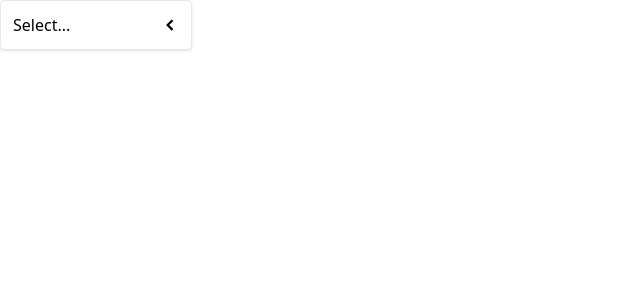
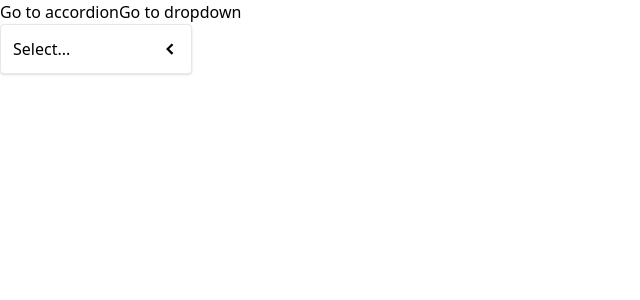
Before and after one commit to kblyclkn/navigation-routing, a React (Create React App) app: page /dropdown in a window 1280 px wide. Shown: the top 300 px of the page, without its empty margins (0-640 px from the left). Built offline with nearby package versions, Linux system fonts and the light colour scheme.

Commit message:
Link Route js eklendi

```diff
--- a/src/App.js
+++ b/src/App.js
@@ -1,27 +1,22 @@
-import { useState } from "react";
-import Dropdown from "./components/Dropdown";
+import Link from "./components/Link";
+import Route from "./components/Route";
+import AccordionPages from "./pages/AccordionPage";
+import DropdownPage from "./pages/DropdownPage";
 
 function App() {
-  const [selection, setSelection] = useState(null);
-
-  const handleSelect = (option) => {
-    setSelection(option);
-  };
-
-  const options = [
-    { label: "Red", value: "red" },
-    { label: "Green", value: "green" },
-    { label: "Blue", value: "blue" },
-  ];
-
   return (
-    <div className="flex">
-      <Dropdown
-        options={options}
-        value={selection}
-        onChange={handleSelect}
-        />
+    <div>
+      <Link to="/accordion">Go to accordion</Link>
+      <Link to="/dropdown">Go to dropdown</Link>
+      <div>
+        <Route path="/accordion">
+          <AccordionPages />
+        </Route>
+        <Route path="/dropdown">
+          <DropdownPage />
+        </Route>
       </div>
+    </div>
   );
 }
 
--- a/src/components/Dropdown.js
+++ b/src/components/Dropdown.js
@@ -8,15 +8,13 @@
 
   useEffect(() => {
     const handler = (event) => {
-
-      if(!divEl.current) {
+      if (!divEl.current) {
         return;
       }
 
       if (!divEl.current.contains(event.target)) {
         setIsOpen(false);
       }
-
     };
     document.addEventListener("click", handler, true);
 
--- /dev/null
+++ b/src/components/Link.js
@@ -0,0 +1,15 @@
+import { useContext } from "react";
+import NavigationContext from "../context/navigation";
+
+function Link({ to, children }) {
+  const { navigate } = useContext(NavigationContext);
+
+  const handleClick = (event) => {
+    event.preventDefault();
+    navigate(to);
+  };
+
+  return <a onClick={handleClick}>{children}</a>;
+}
+
+export default Link;
--- /dev/null
+++ b/src/components/Route.js
@@ -0,0 +1,13 @@
+import { useContext } from "react";
+import NavigationContext from "../context/navigation";
+
+function Route({ path, children }) {
+  const { currentPath } = useContext(NavigationContext);
+  if (path === currentPath) {
+    return children;
+  }
+
+  return null;
+}
+
+export default Route;
--- /dev/null
+++ b/src/context/navigation.js
@@ -0,0 +1,33 @@
+import { createContext, useState, useEffect } from "react";
+
+const NavigationContext = createContext();
+
+function NavigationProvider({ children }) {
+  const [currentPath, setCurrentPath] = useState(window.location.pathname);
+
+  useEffect(() => {
+    const handler = () => {
+      setCurrentPath(window.location.pathname);
+    };
+
+    window.addEventListener("popstate", handler);
+
+    return () => {
+      window.removeEventListener("popstate", handler);
+    };
+  }, []);
+
+  const navigate = (to) => {
+    window.history.pushState({}, "", to);
+    setCurrentPath(to);
+  };
+
+  return (
+    <NavigationContext.Provider value={{ currentPath, navigate }}>
+      {children}
+    </NavigationContext.Provider>
+  );
+}
+
+export { NavigationProvider };
+export default NavigationContext;
--- a/src/index.js
+++ b/src/index.js
@@ -2,7 +2,13 @@
 import react from "react";
 import ReactDOM from "react-dom/client";
 import App from "./App";
+import { NavigationProvider } from "./context/navigation";
 
 const el = document.getElementById("root");
 const root = ReactDOM.createRoot(el);
-root.render(<App />);
+
+root.render(
+  <NavigationProvider>
+    <App />
+  </NavigationProvider>
+);
--- a/src/pages/AccordionPage.js
+++ b/src/pages/AccordionPage.js
@@ -1,6 +1,5 @@
 import React from "react";
 import { GoBell, GoAlert, GoDatabase, GoCloudDownload } from "react-icons/go";
-import Button from "./components/Button";
 import Accordion from "../components/Accordion";
 
 function AccordionPages() {
--- /dev/null
+++ b/src/pages/DropdownPage.js
@@ -0,0 +1,24 @@
+import { useState } from "react";
+import Dropdown from "../components/Dropdown";
+
+function DropdownPage() {
+  const [selection, setSelection] = useState(null);
+
+  const handleSelect = (option) => {
+    setSelection(option);
+  };
+
+  const options = [
+    { label: "Red", value: "red" },
+    { label: "Green", value: "green" },
+    { label: "Blue", value: "blue" },
+  ];
+
+  return (
+    <div className="flex">
+      <Dropdown options={options} value={selection} onChange={handleSelect} />
+    </div>
+  );
+}
+
+export default DropdownPage;
```
Also changed, not shown: src/components/Button.js (+6 -3 lines).
